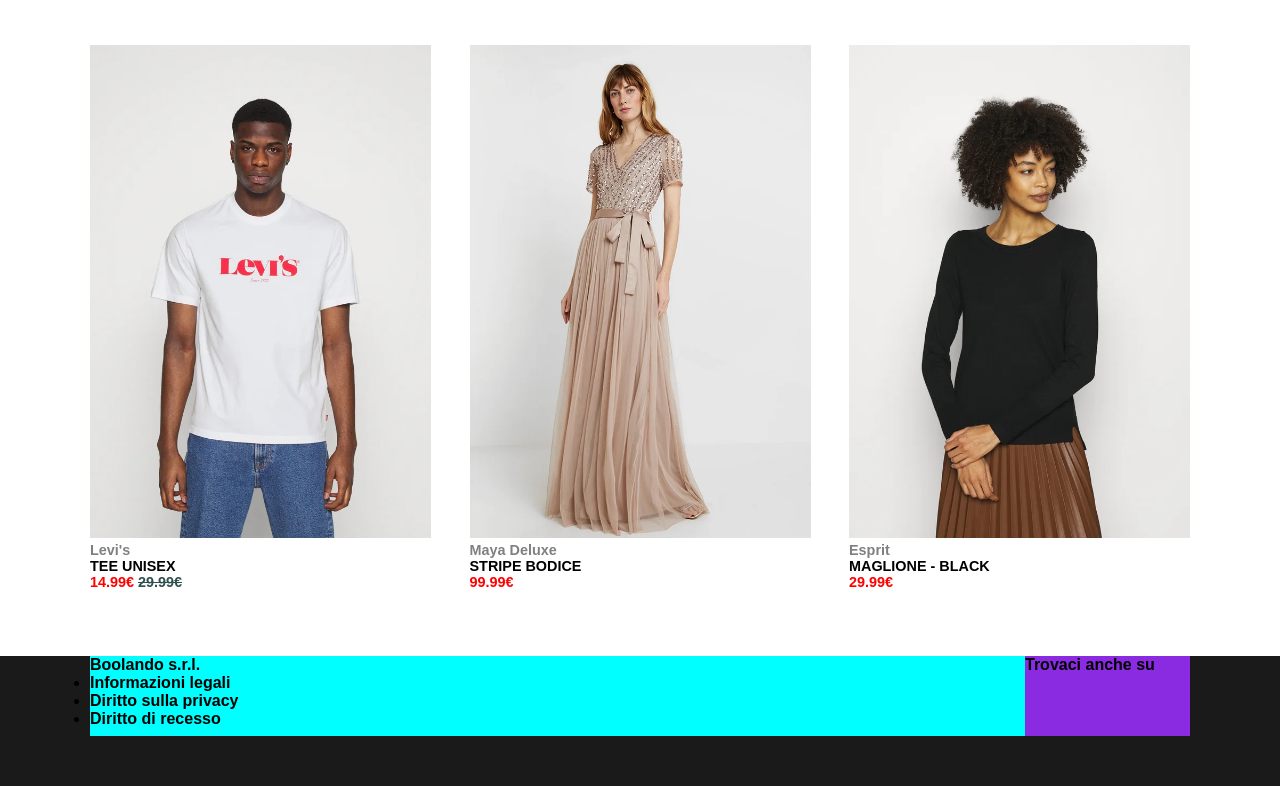
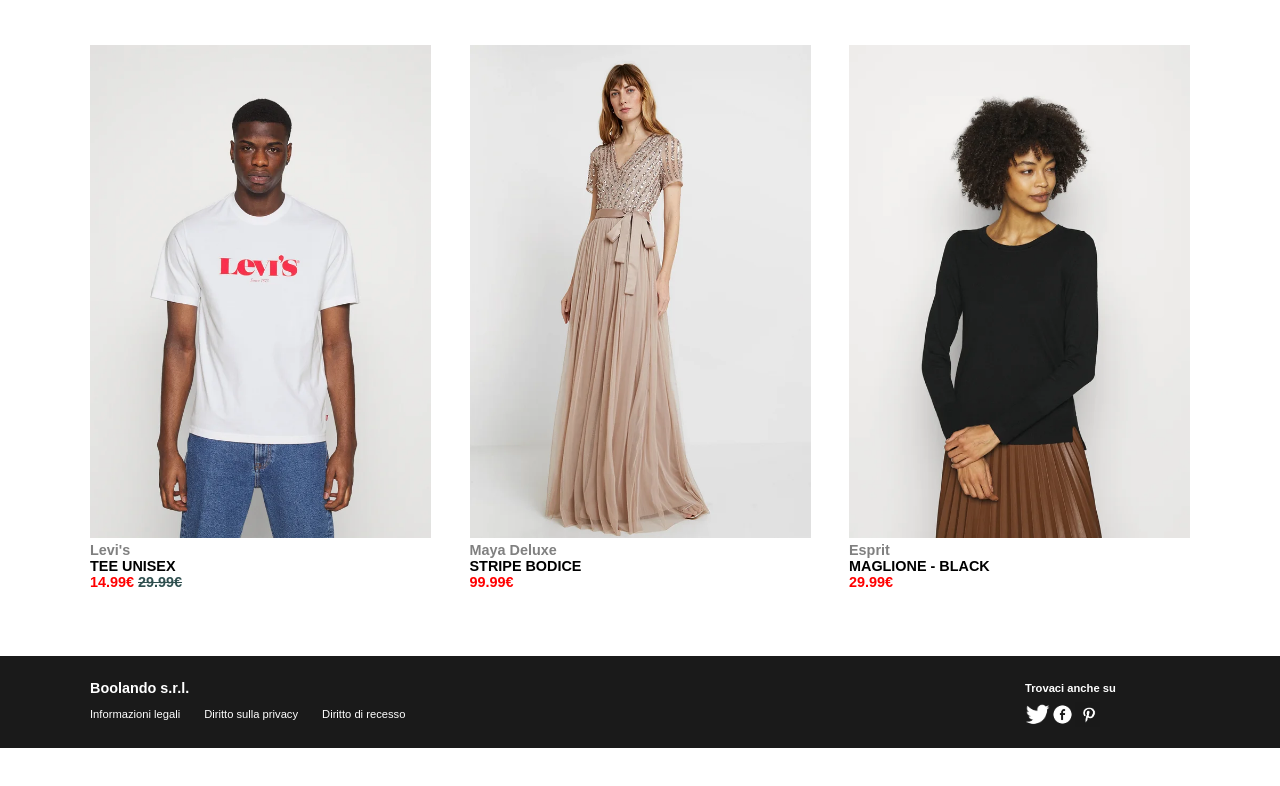
Before and after one commit to Francesco-Valentino/html-css-boolando, a plain HTML site: page index.html in a window 1280 px wide. Shown: the part 660-1446 px from the top of the page. After the commit the page ends 1408 px from the top, so only its background shows below. Drawn offline with Linux system fonts and the light colour scheme.

Commit message:
completed footer

```diff
--- a/css/style.css
+++ b/css/style.css
@@ -109,8 +109,12 @@ main img{
 }
 
 footer{
-    height: 200px;
+    /*height: 200px;*/
     margin-top: 4rem;
+    color: white;
+    font-size: .9rem;
+    line-height: 1.6rem;
+    padding: 1.3rem 0;
 }
 
 .dark-grey-bg{
@@ -119,12 +123,28 @@ footer{
 
 .footer-main-col{
     width: 85%;
-    background-color: aqua;
-    height: 5rem;
+    /*background-color: aqua;*/
+    /*height: 5rem;*/
 }
 
 .footer-secondary-col{
     width: 15%;
-    background-color: blueviolet;
-    height: 5rem;
+    /*background-color: blueviolet;*/
+    /*height: 5rem;*/
+    font-size: .7rem;
+    font-weight: 900;
 }
+
+footer img{
+    width: 25px;
+}
+
+footer ul{
+    font-size: .7rem;
+    font-weight: 200;
+}
+
+footer li{
+    padding-right: 1.5rem;
+    list-style-type: none;
+}
--- a/index.html
+++ b/index.html
@@ -225,7 +225,7 @@
                         Boolando s.r.l.
                     </span>
 
-                   <ul>
+                   <ul class="flex">
                         <li>
                             Informazioni legali
                         </li>
@@ -244,7 +244,11 @@
                     <span>Trovaci anche su</span>
 
                     <div class="flex">
-                        <img src="" alt=""><img src="" alt=""><img src="" alt=""><img src="" alt=""><img src="" alt="">
+                        <img src="img/twitter-mini-logo.png" alt="twitter-logo">
+
+                        <img src="img/facebook-mini-logo.png" alt="facebook-logo">
+
+                        <img src="img/pinterest-mini-logo.png" alt="pinterest-logo">
                     </div>
                 </div>
             </div>
```
